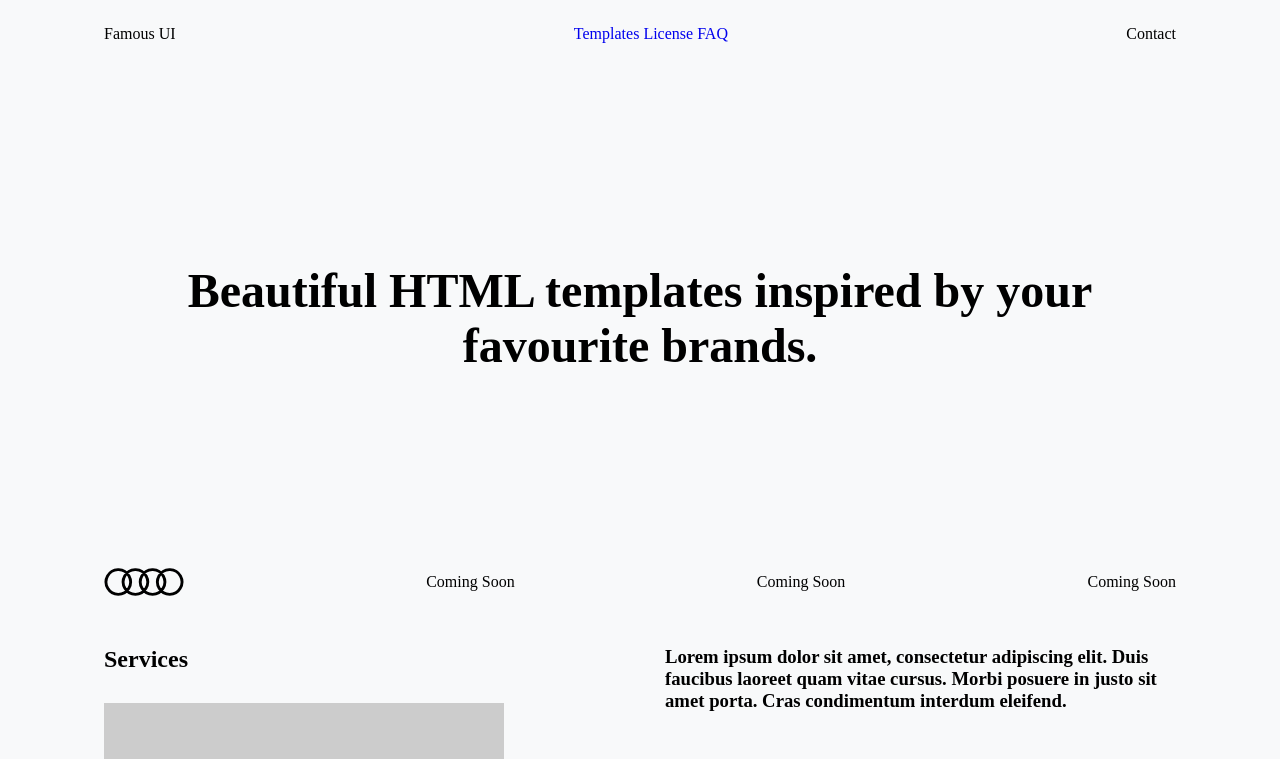
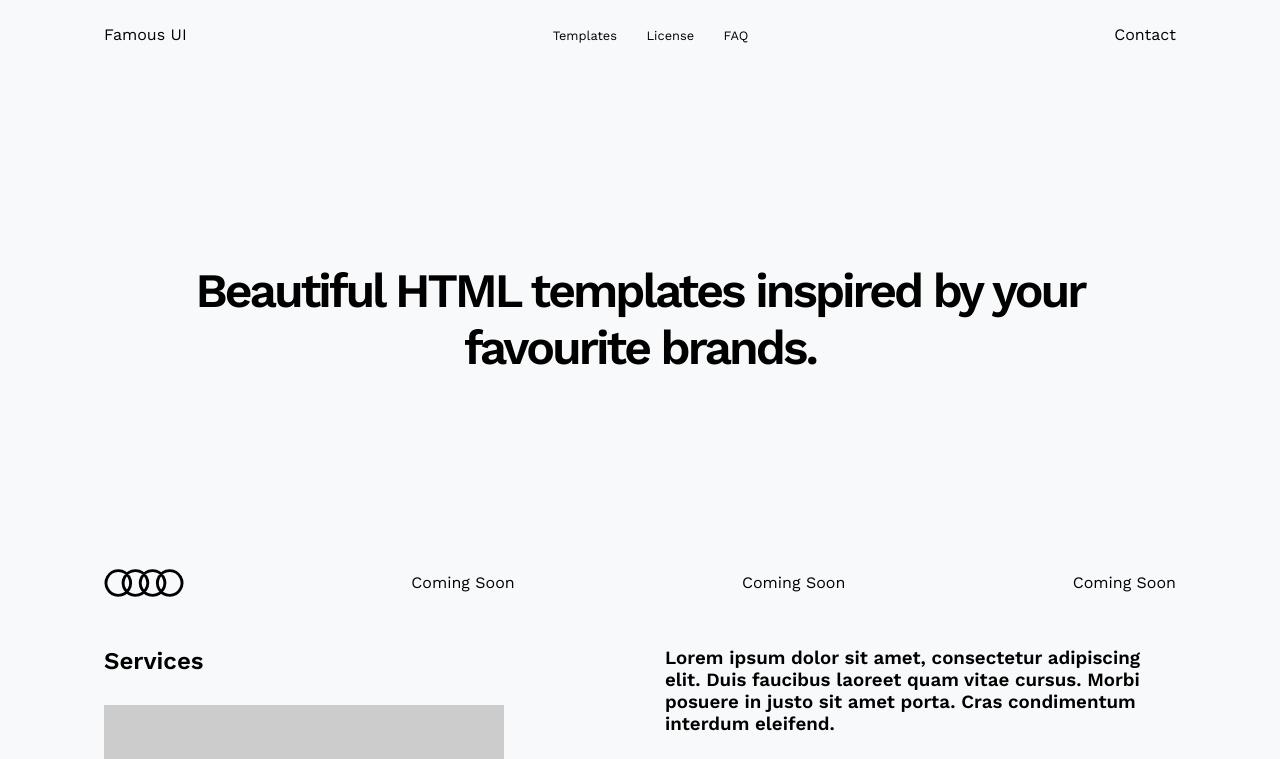
Before and after one commit to emmanuelojiji/famousui, a plain HTML site: page index.html in a window 1280 px wide. Shown: the top 759 px of the page. Drawn offline with nearby package versions, Linux system fonts and the light colour scheme; placeholder pictures from the web are drawn by us.

Commit message:
Font Change

```diff
--- a/index.html
+++ b/index.html
@@ -9,6 +9,9 @@
     <link rel="stylesheet" href="index.css">
     <link rel="stylesheet" href="https://use.fontawesome.com/releases/v5.15.4/css/all.css"
         integrity="sha384-DyZ88mC6Up2uqS4h/KRgHuoeGwBcD4Ng9SiP4dIRy0EXTlnuz47vAwmeGwVChigm" crossorigin="anonymous">
+    <link rel="preconnect" href="https://fonts.googleapis.com">
+    <link rel="preconnect" href="https://fonts.gstatic.com" crossorigin>
+    <link href="https://fonts.googleapis.com/css2?family=Work+Sans:wght@300;400;600&display=swap" rel="stylesheet">
 </head>
 
 <body>
@@ -18,7 +21,7 @@
             <span class="logo">Famous UI</span>
 
             <nav>
-                <a href="#">Templates</a>
+                <a href="#explore">Templates</a>
                 <a href="#">License</a>
                 <a href="#">FAQ</a>
             </nav>
@@ -87,7 +90,7 @@
             </div>
     </section>
 
-    <section class="explore">
+    <section class="explore" id="explore">
         <div class="explore-wrap page-container">
             <h3>Explore</h3>
 
--- a/index.scss
+++ b/index.scss
@@ -3,12 +3,14 @@
   padding: 0;
   box-sizing: border-box;
   text-decoration: none;
+  font-family: 'Work Sans', sans-serif;
 }
 
 html,
 body {
   height: 100%;
   background: #f8f9fa;
+  scroll-behavior: smooth;
 }
 
 .page-container {
@@ -28,6 +30,14 @@ header {
     align-items: center;
     justify-content: space-between;
   }
+
+  nav{
+      a{
+          padding: 12px;
+          font-size: 0.8em;
+          color: black;
+      }
+  }
 }
 
 .billboard {
@@ -42,6 +52,8 @@ header {
   h1 {
     font-size: 3em;
     text-align: center;
+    font-family: "Work Sans", sans-serif;
+    letter-spacing: -3px;
   }
 }
 
@@ -122,8 +134,8 @@ header {
   .project-card-container {
     display: flex;
     @media only screen and (max-width: 664px) {
-        flex-direction: column;
-      }
+      flex-direction: column;
+    }
   }
 
   .project-card {
@@ -137,8 +149,8 @@ header {
     margin-right: 30px;
 
     @media only screen and (max-width: 664px) {
-        max-width: 100%;
-      }
+      max-width: 100%;
+    }
 
     &.audi {
       background-color: black;
```
Also changed, not shown: index.css, 1 other file. Lines whose indentation alone changed are shown as unchanged.
